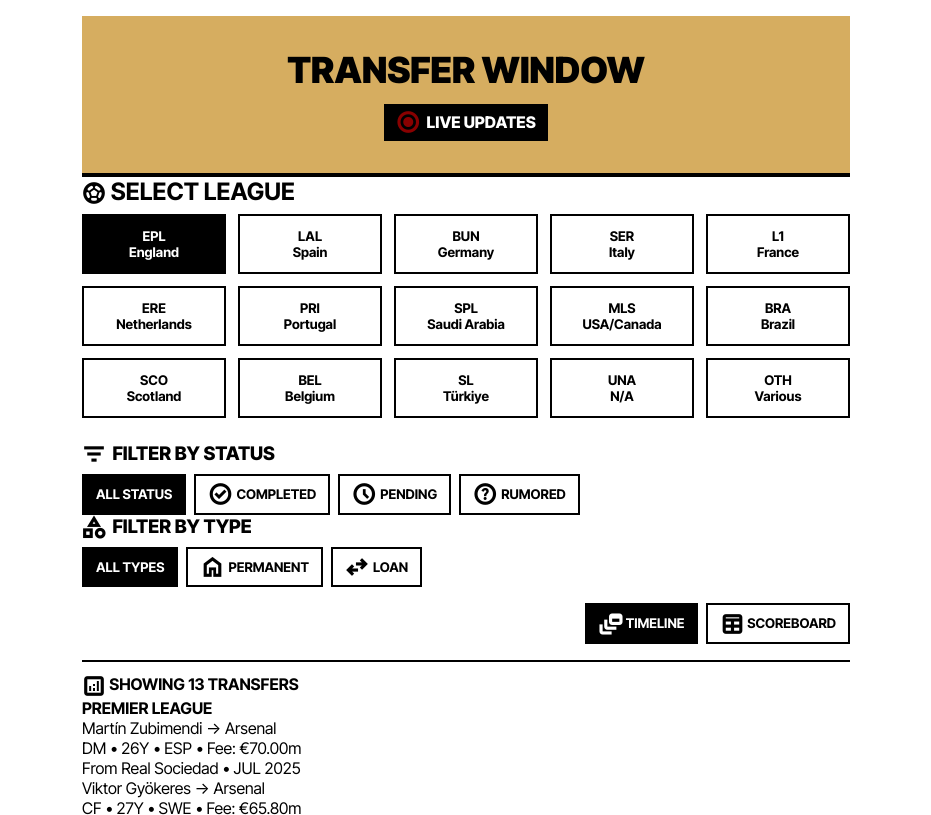
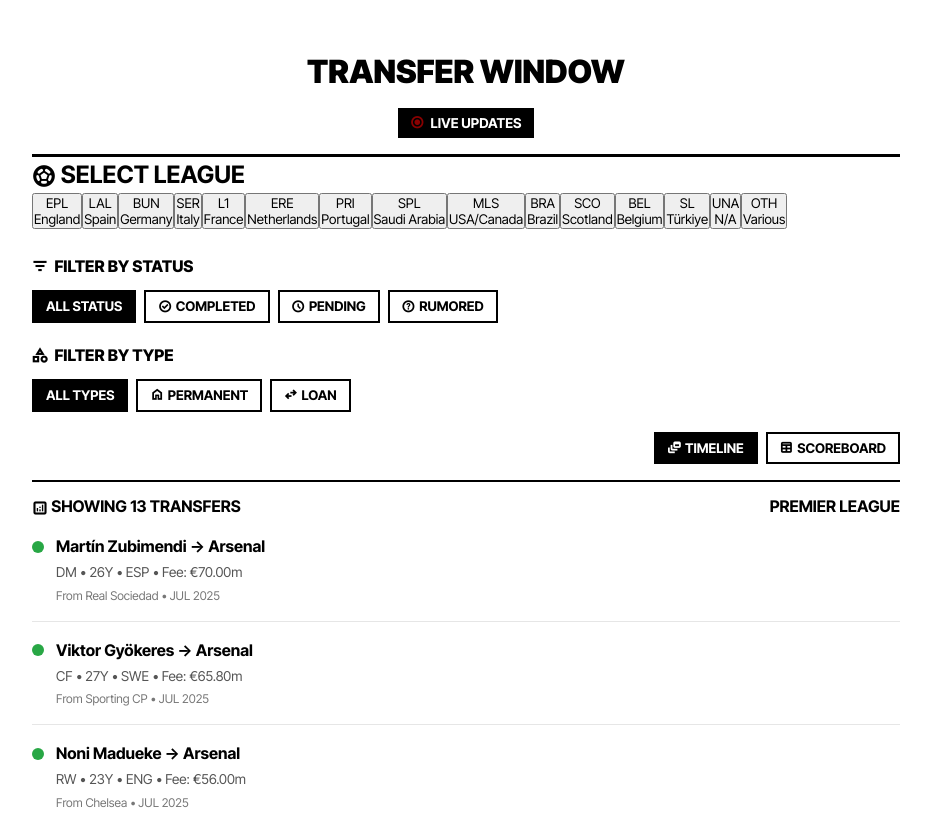
Before and after one commit to thekzbn/transferNews, a plain HTML site: page index.html in a window 1280 px wide. Shown: the top 815 px of the page, without its empty margins (174-1105 px from the left). Drawn offline with nearby package versions, Linux system fonts and the light colour scheme.

Commit message:
Update style.css

```diff
--- a/assets/css/style.css
+++ b/assets/css/style.css
@@ -6,67 +6,225 @@
     margin: 0;
     padding: 0;
     box-sizing: border-box;
-    font-family: "Inter Tight", 'Inter', -apple-system, BlinkMacSystemFont, 'Segoe UI', 'Roboto', sans-serif;
+    font-family: "Inter Tight", 'Inter',"Segoe UI","Segoe UI Variable", -apple-system, BlinkMacSystemFont, 'Segoe UI', 'Roboto', sans-serif;
 }
 
-
-body {  background: #fff; color: #000; }
+body {
+  background: #fff;
+  color: #000;
+  line-height: 1.5;
+}
 
 .material-symbols-outlined {
   font-variation-settings: 'FILL' 0, 'wght' 700, 'GRAD' 0, 'opsz' 24;
+  font-size: inherit;
   vertical-align: middle;
 }
 
-.container { max-width: 800px; margin: auto; padding: 1rem; }
+/* Layout */
+.container {
+  max-width: 900px;
+  margin: 0 auto;
+  padding: 1rem;
+}
 
 /* Header */
-.header { text-align: center; border-bottom: 4px solid #000; padding: 2rem 1rem; background: #d6ad60; }
-.header-title { font-size: 2.25rem; font-weight: 900; text-transform: uppercase; }
-.live-badge { margin-top: 0.75rem; display: inline-flex; align-items: center; padding: 0.4rem 0.75rem; background: #000; color: #fff; font-weight: 800; }
-.live-badge .material-symbols-outlined { color: red; margin-right: 0.4rem; animation: pulse 1.5s infinite; }
-@keyframes pulse { 0%,100%{opacity:1;} 50%{opacity:.5;} }
+.header {
+  text-align: center;
+  padding: 2rem 1rem 1rem;
+  border-bottom: 3px solid #000;
+}
+.header-title {
+  font-size: 2rem;
+  font-weight: 900;
+  text-transform: uppercase;
+}
+.live-badge {
+  margin-top: 0.75rem;
+  display: inline-flex;
+  align-items: center;
+  gap: 0.4rem;
+  padding: 0.3rem 0.75rem;
+  background: #000;
+  color: #fff;
+  font-size: 0.85rem;
+  font-weight: 700;
+  text-transform: uppercase;
+}
+.live-badge .material-symbols-outlined {
+  color: red;
+  animation: pulse 1.5s infinite;
+}
+@keyframes pulse { 0%,100%{opacity:1} 50%{opacity:0.5} }
 
-/* League buttons */
-.league-buttons { display: grid; grid-template-columns: repeat(auto-fit, minmax(120px,1fr)); gap: .75rem; margin-top: .5rem; }
-.league-btn { border:2px solid #000; padding:.75rem; font-weight:700; cursor:pointer; text-align:center; background:#fff; }
-.league-btn.active, .league-btn:hover { background:#000; color:#fff; }
+/* View Toggle */
+.view-toggle {
+  display: flex;
+  justify-content: flex-end;
+  gap: 0.5rem;
+  margin: 1rem 0;
+}
+.toggle-btn {
+  border: 2px solid #000;
+  background: #fff;
+  padding: 0.4rem 0.75rem;
+  font-weight: 700;
+  cursor: pointer;
+  display: flex;
+  align-items: center;
+  gap: 0.25rem;
+}
+.toggle-btn.active,
+.toggle-btn:hover {
+  background: #000;
+  color: #fff;
+}
 
 /* Filters */
-.filters { margin-top: 1.5rem; }
-.filter-title { font-weight:800; margin-bottom:.5rem; display:flex; align-items:center; gap:.4rem; }
-.filter-buttons { display:flex; flex-wrap:wrap; gap:.5rem; }
-.filter-btn { border:2px solid #000; background:#fff; padding:.4rem .75rem; font-weight:700; cursor:pointer; display:flex; align-items:center; gap:.25rem; }
-.filter-btn.active, .filter-btn:hover { background:#000; color:#fff; }
+.filters {
+  margin-top: 1.5rem;
+}
+.filter-section {
+  margin-bottom: 1.25rem;
+}
+.filter-title {
+  font-size: 1rem;
+  font-weight: 800;
+  display: flex;
+  align-items: center;
+  gap: 0.4rem;
+  margin-bottom: 0.75rem;
+}
+.filter-buttons {
+  display: flex;
+  flex-wrap: wrap;
+  gap: 0.5rem;
+}
+.filter-btn {
+  border: 2px solid #000;
+  background: #fff;
+  padding: 0.4rem 0.75rem;
+  font-weight: 700;
+  cursor: pointer;
+  display: flex;
+  align-items: center;
+  gap: 0.25rem;
+}
+.filter-btn.active,
+.filter-btn:hover {
+  background: #000;
+  color: #fff;
+}
 
-/* View toggle */
-.view-toggle { margin: 1rem 0; display:flex; justify-content:flex-end; gap:.5rem; }
-.toggle-btn { border:2px solid #000; background:#fff; padding:.4rem .75rem; font-weight:700; cursor:pointer; }
-.toggle-btn.active, .toggle-btn:hover { background:#000; color:#fff; }
+/* Transfer Count */
+.transfer-count {
+  margin-top: 1rem;
+  border-top: 2px solid #000;
+  padding-top: 0.75rem;
+}
+.count-info {
+  display: flex;
+  justify-content: space-between;
+  align-items: center;
+  font-weight: 700;
+}
 
-/* Transfer count */
-.transfer-count { border-top:2px solid #000; margin-top:1rem; padding-top:.75rem; font-weight:700; display:flex; justify-content:space-between; }
+/* ===== Scoreboard Style (original cards) ===== */
+.transfers-grid.scoreboard {
+  display: grid;
+  grid-template-columns: 1fr 1fr;
+  gap: 1rem;
+  margin-top: 1.5rem;
+}
+.transfer-card {
+  border: 2px solid #000;
+  padding: 1rem;
+  background: #fff;
+}
+.player-name {
+  font-size: 1.25rem;
+  font-weight: 900;
+  margin-bottom: 0.25rem;
+}
+.player-details {
+  font-size: 0.85rem;
+  color: #444;
+}
+.transfer-movement {
+  display: flex;
+  justify-content: space-between;
+  margin: 0.75rem 0;
+  font-weight: 700;
+}
+.transfer-footer {
+  display: flex;
+  justify-content: space-between;
+  font-size: 0.8rem;
+  color: #555;
+}
 
-/* Timeline view */
-.timeline .transfer-card {
-  border-left:6px solid #000; padding:1rem; position:relative; margin:.75rem 0; background:#fff;
+/* ===== Timeline Style (X / Twitter feed) ===== */
+.transfers-grid.timeline {
+  display: flex;
+  flex-direction: column;
 }
-.timeline .transfer-card::before {
-  content:""; position:absolute; left:-10px; top:1rem; width:16px; height:16px; border-radius:50%; background:#000;
+.timeline .transfer-item {
+  display: flex;
+  gap: 0.75rem;
+  padding: 1rem 0;
+  border-bottom: 1px solid #e6e6e6;
 }
-.timeline .player-name { font-size:1.25rem; font-weight:900; margin-bottom:.25rem; }
-.timeline .player-details { font-size:.85rem; color:#444; margin-bottom:.5rem; }
-.timeline .transfer-movement { display:flex; justify-content:space-between; align-items:center; font-weight:800; margin:.5rem 0; }
-.timeline .transfer-footer { font-size:.8rem; display:flex; justify-content:space-between; color:#555; }
-
-/* Scoreboard view */
-.scoreboard table { width:100%; border-collapse:collapse; margin-top:1rem; }
-.scoreboard th, .scoreboard td { border:2px solid #000; padding:.5rem; text-align:center; }
-.scoreboard th { background:#d6ad60; font-weight:900; text-transform:uppercase; }
-.scoreboard td { font-weight:600; }
+.timeline .status-dot {
+  width: 12px;
+  height: 12px;
+  border-radius: 50%;
+  margin-top: 0.4rem;
+}
+.timeline .status-dot.completed { background: #28a745; }
+.timeline .status-dot.pending { background: #f0ad4e; }
+.timeline .status-dot.rumored { background: #dc3545; }
+.timeline .transfer-content { flex: 1; }
+.timeline .player-line {
+  font-weight: 700;
+  font-size: 1rem;
+  margin-bottom: 0.25rem;
+}
+.timeline .details-line {
+  font-size: 0.85rem;
+  color: #555;
+}
+.timeline .meta-line {
+  font-size: 0.75rem;
+  color: #777;
+  margin-top: 0.25rem;
+}
 
 /* No results */
-.no-results { text-align:center; margin:2rem 0; }
-.no-results-title { font-weight:900; font-size:1.25rem; }
+.no-results {
+  text-align: center;
+  margin: 3rem 0;
+}
+.no-results-icon {
+  font-size: 3rem;
+  margin-bottom: 0.5rem;
+}
+.no-results-title {
+  font-weight: 900;
+  font-size: 1.25rem;
+  margin-bottom: 0.25rem;
+}
+.no-results-subtitle {
+  font-size: 0.9rem;
+  color: #444;
+}
+.hidden { display: none; }
 
 /* Footer */
-.footer { border-top:2px solid #000; margin-top:2rem; padding:1rem; text-align:center; font-size:.85rem; font-weight:600; }
+.footer {
+  margin-top: 2rem;
+  padding: 1rem;
+  text-align: center;
+  border-top: 2px solid #000;
+  font-size: 0.8rem;
+  font-weight: 600;
+}
```
